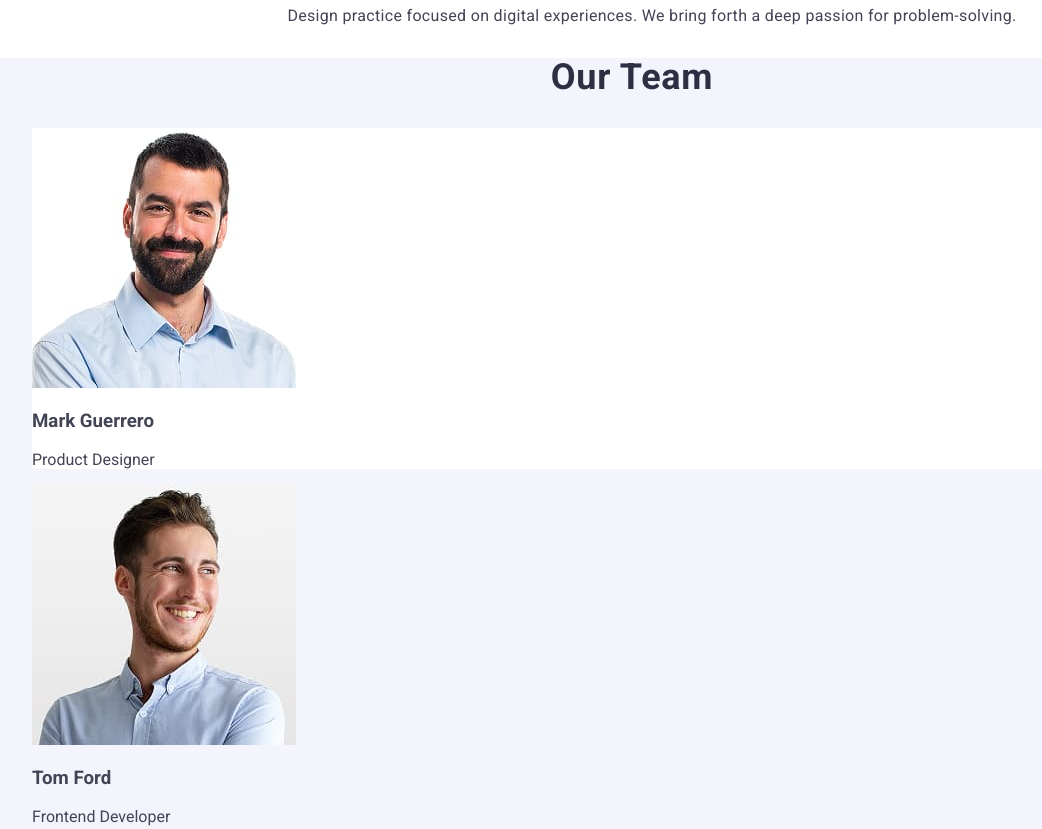
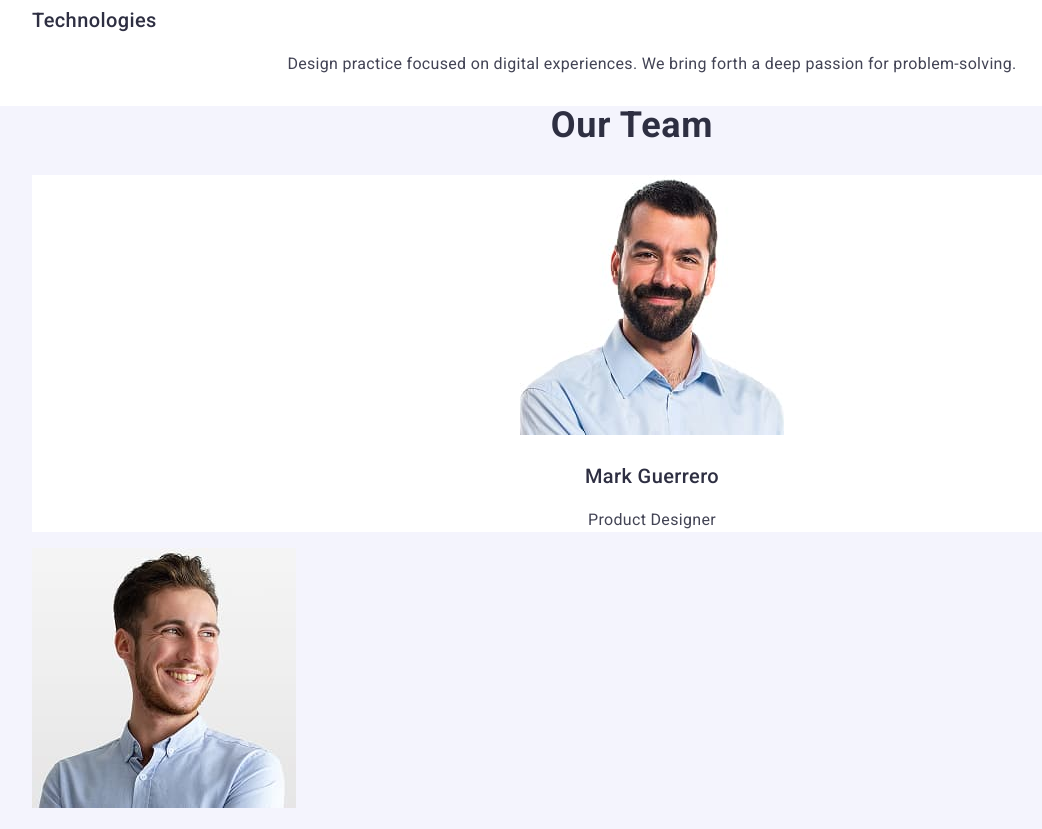
Before and after one commit to Tetiana-Tatsii/goit-markup-hw-02, a plain HTML site: page index.html in a window 1280 px wide. Shown: the part 680-1509 px from the top of the page, without its empty margins (8-1050 px from the left). Drawn offline with nearby package versions, Linux system fonts and the light colour scheme.

```diff
--- a/css/styles.css
+++ b/css/styles.css
@@ -74,7 +74,7 @@ font-style: normal;
 
 .order-btn{
     cursor: pointer;
-    background-color: #404BBF;
+    background-color: #4d5ae5;
     font-weight: 500;
     font-size: 16px;
 
@@ -84,7 +84,7 @@ font-style: normal;
     color: #fff;
 }
 .order-btn:hover {
-    background: #404bbf;
+background: #404bbf;
 }
 .features-section{
     background-color: #FFFFFF;
@@ -116,10 +116,36 @@ font-style: normal;
 
 .team-member {
     background-color: #FFFFFF;
+    text-transform: capitalize;
+    font-weight: 700;
+    font-size: 36px;
+
+    /* line-height: 40px; */
+    line-height: 1.11;
+    letter-spacing: 0.02em;
+    text-align: center;
+    color: #2e2f42;
 }
 .member-name {
-    line-height: 1.11;
-    text-transform: capitalize;
+    font-weight: 500;
+    font-size: 20px;
+
+    /* line-height: 24px; */
+    line-height: 1.2;
+    letter-spacing: 0.02em;
+    text-align: center;
+    color: #2e2f42;
+}
+
+.member-role {
+    font-weight: 400;
+    font-size: 16px;
+
+    /* line-height: 24px; */
+    line-height: 1.5;
+    letter-spacing: 0.02em;
+    text-align: center;
+    color: #434455;
 }
 
 .pictures-section{
@@ -157,5 +183,11 @@ font-style: normal;
 }
 .page-footer {
     background-color: #2e2f42;
+    font-weight: 400;
+    font-size: 16px;
+
+    /* line-height: 24px; */
+    line-height: 1.5;
+    letter-spacing: 0.02em;
     color: #f4f4fd;
 }
--- a/index.html
+++ b/index.html
@@ -69,7 +69,7 @@
 
       <!-- Features -->
       <section class="features-section">
-        <!-- <h2>Our Features</h2> -->
+        <h2 class="visually-hidden">Our Features</h2>
         <ul>
           <li>
             <h3 class="feature-title">Strategy</h3>
```
